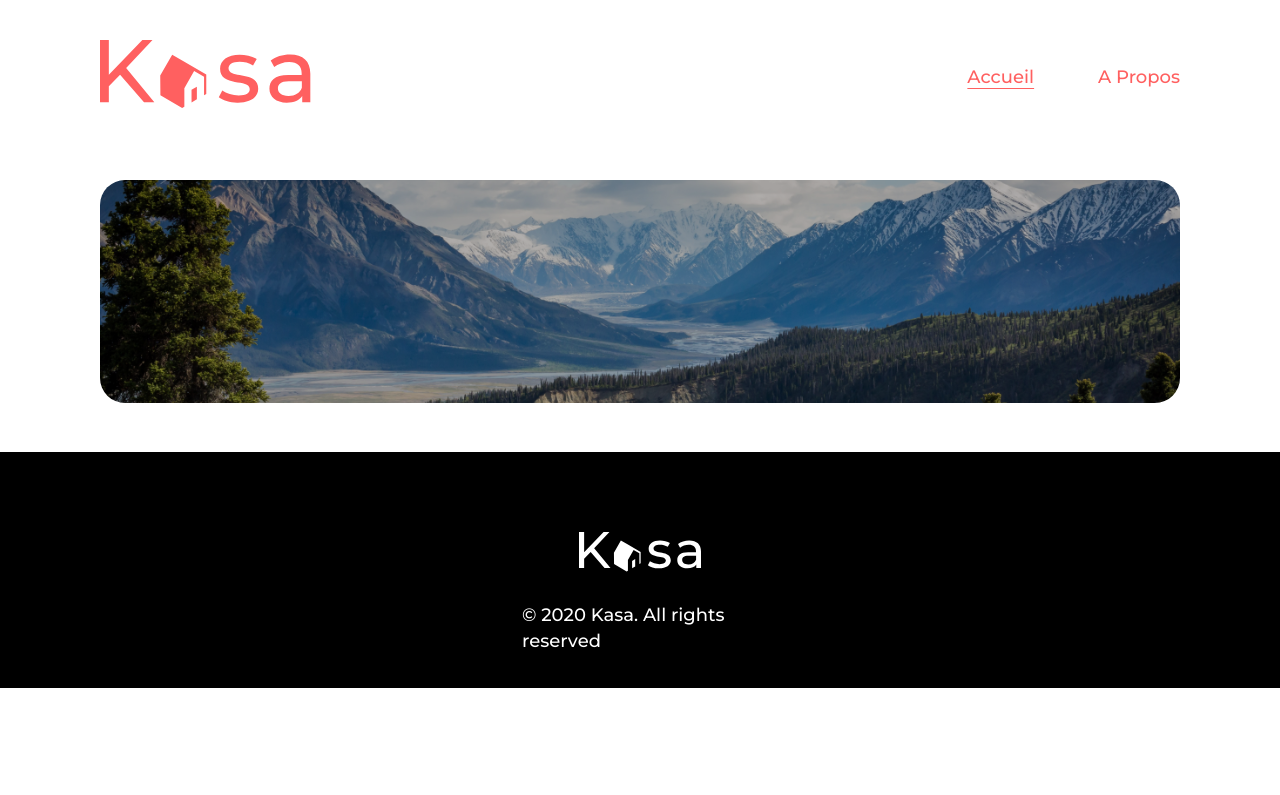
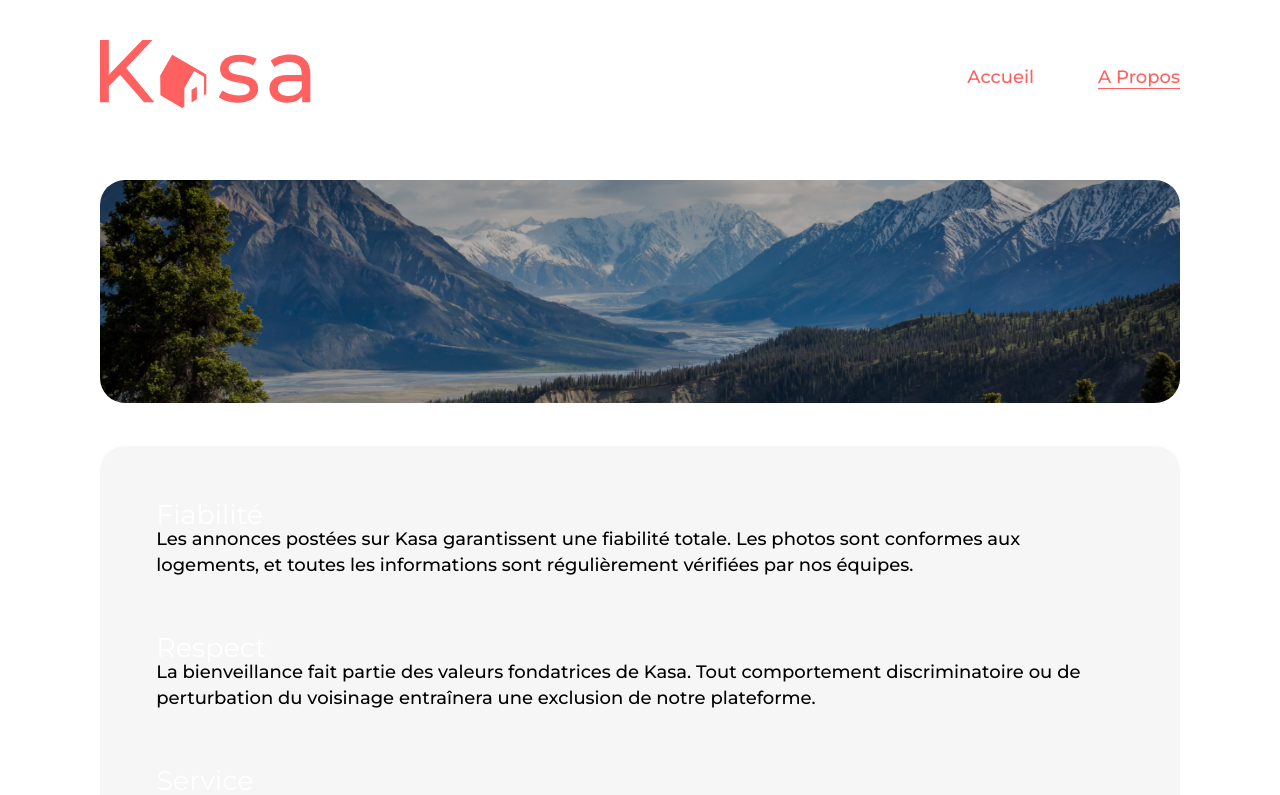
Before and after one commit to ThomasMasso/student-project_7, a React (Create React App) app: page /about in a window 1280 px wide. Shown: the top 795 px of the page. Built offline with nearby package versions, Linux system fonts and the light colour scheme.

Commit message:
Logique react page about

```diff
--- a/src/components/Header/index.jsx
+++ b/src/components/Header/index.jsx
@@ -1,16 +1,5 @@
-import { Link } from "react-router-dom"
+import { NavLink } from "react-router-dom"
 import logo from '../../assets/logo-desktop.svg'
-
-function NavLinkUnderline({ path, className, name }) {
-    return (
-        <>
-            <Link
-                to={path}
-                className={className}
-            >{name}</Link>
-        </>
-    )
-}
 
 export default function Header() {
     return (
@@ -18,10 +7,18 @@
             <div className="header__logo">
                 <img src={logo} alt='logo Kasa' />
             </div>
-            <div className="header__navbar">
-                <NavLinkUnderline path='/' className='red-underline' name='Accueil' />
-                <NavLinkUnderline path='/about' className='no-underline' name='A Propos' />
-            </div>
+            <nav className="header__navbar">
+                <NavLink
+                    to='/'
+                    className={(nav) => (nav.isActive ? 'red-underline' : 'no-underline')} //https://www.geeksforgeeks.org/link-and-navlink-components-in-react-router-dom/
+                >Accueil
+                </NavLink>
+                <NavLink
+                    to='/about'
+                    className={(nav) => (nav.isActive ? 'red-underline' : 'no-underline')}
+                >A Propos
+                </NavLink>
+            </nav>
         </div>
     )
 }
--- /dev/null
+++ b/src/components/Reglementations/index.jsx
@@ -0,0 +1,48 @@
+const dataReglementations = [
+    {
+        title: 'Fiabilité',
+        content: 'Les annonces postées sur Kasa garantissent une fiabilité totale. Les photos sont conformes aux logements, et toutes les informations sont régulièrement vérifiées  par nos équipes.'
+    },
+    {
+        title: 'Respect',
+        content: 'La bienveillance fait partie des valeurs fondatrices de Kasa. Tout comportement discriminatoire ou de perturbation du voisinage entraînera une exclusion de notre plateforme.'
+    },
+    {
+        title: 'Service',
+        content: "Nos équipes se tiennent à votre disposition pour vous fournir une expérience parfaite. N'hésitez pas à nous contacter si vous avez la moindre question."
+    },
+    {
+        title: 'Sécurité',
+        content: "La sécurité est la priorité de Kasa. Aussi bien pour nos hôtes que pour les voyageurs, chaque logement correspond aux critères de sécurité établis par nos services. En laissant une note aussi bien à l'hôte qu'au locataire, cela permet à nos équipes de vérifier que les standards sont bien respectés. Nous organisons également des ateliers sur la sécurité domestique pour nos hôtes."
+    }
+];
+
+function CardReglementation({ title, content }) {
+    return (
+        <>
+            <article>
+                    <header>
+                        <h4>{title}</h4>
+                        <div>{content}</div>
+                    </header>
+                    <p></p>
+            </article>
+        </>
+    )
+}
+
+export default function Reglementations() {
+    return (
+        <>
+            <main>
+                {dataReglementations.map((data, index) => (
+                    <CardReglementation
+                        title={data.title}
+                        content={data.content}
+                        key={`${data}-${index}`}
+                    />
+                ))}
+            </main>
+        </>
+    )
+}
--- a/src/pages/About/index.jsx
+++ b/src/pages/About/index.jsx
@@ -1,12 +1,14 @@
 import Header from "../../components/Header"
 import Banner from '../../components/Banner'
 import Footer from '../../components/Footer'
+import Reglementations from "../../components/Reglementations"
 
 export default function About() {
     return (
         <>
             <Header />
             <Banner isTitle={false} />
+            <Reglementations />
             <Footer />
         </>
 
--- a/src/sass/base/_typography.scss
+++ b/src/sass/base/_typography.scss
@@ -25,3 +25,8 @@
 h3 {
     color: $main-color;
 }
+
+h4 {
+    font-size: $nav-about-footer-font-size;
+    color: $main-color;
+}
```
